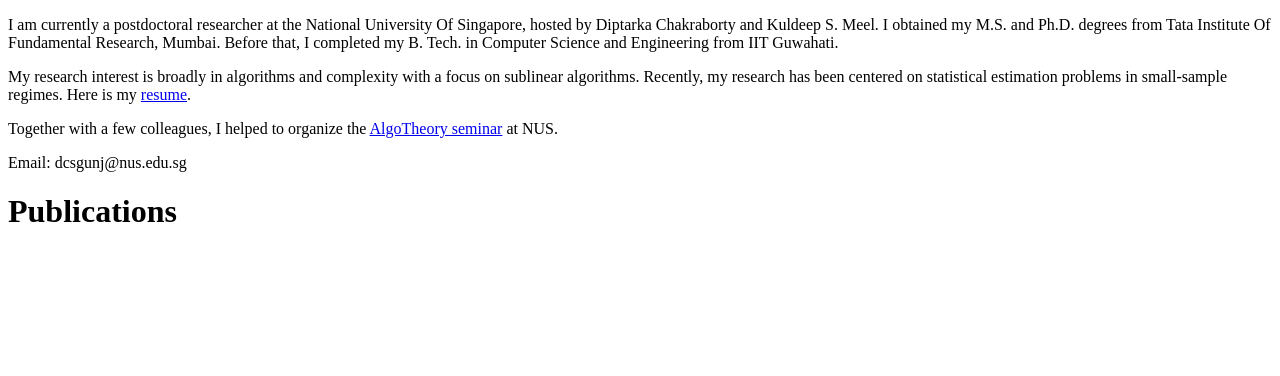
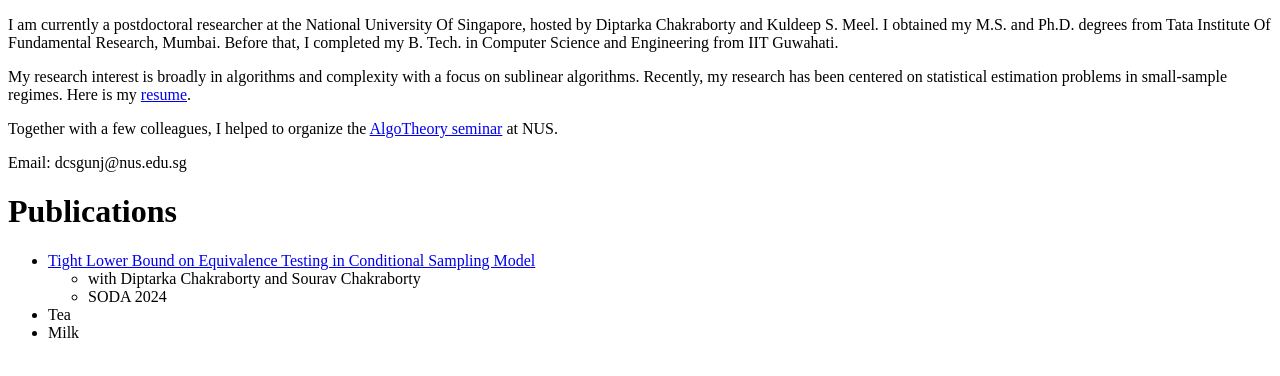
Before and after one commit to gunjankumar1024/gunjankumar1024.github.io, a plain HTML site: page index.html in a window 1280 px wide. Drawn offline with Linux system fonts and the light colour scheme.

Commit message:
Update index.html

```diff
--- a/index.html
+++ b/index.html
@@ -16,5 +16,21 @@ the <a href="https://www.google.com/url?q=https%3A%2F%2Fwww.comp.nus.edu.sg%2F~t
 
 <p>Email: dcsgunj@nus.edu.sg</p>
 <h1>Publications</h1>
+<ul>
+  <li>
+    <a href="https://www.google.com/url?q=https%3A%2F%2Farxiv.org%2Fabs%2F2308.11558&sa=D">Tight Lower Bound on Equivalence Testing in Conditional Sampling Model</a>
+   <ul>
+    <li>
+        with Diptarka Chakraborty and Sourav Chakraborty
+    </li>
+    <li>
+        SODA 2024
+    </li>
+   </ul>
+
+ </li>
+  <li>Tea</li>
+  <li>Milk</li>
+</ul>
   </body>
 </html>
```
